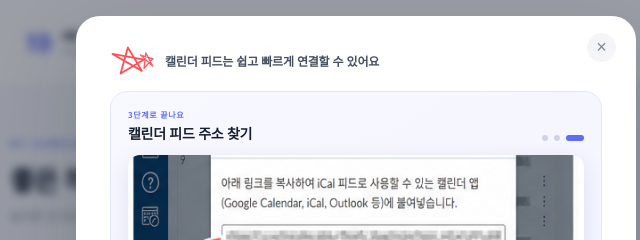
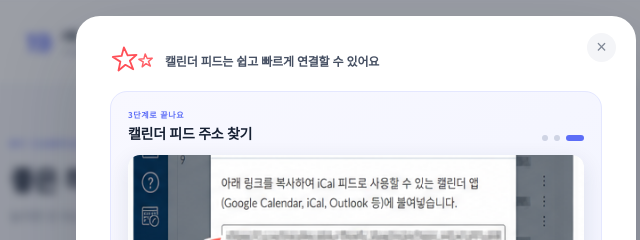
Before and after one commit to ahngwangjae/2608, a website: page index.html in a window 1280 px wide. Shown: the top 240 px of the page, 284-924 px from the left. Drawn offline with Linux system fonts and the light colour scheme.

Commit message:
Redraw connection modal stars

```diff
--- a/index.html
+++ b/index.html
@@ -70,8 +70,8 @@
       <p class="quick-connect-note">
         <span class="quick-star" aria-hidden="true">
           <svg viewBox="0 0 58 40" role="presentation">
-            <path d="M4 9.5 43 20 12 35 24 3 39 34 4 9.5Z"></path>
-            <path class="small-star" d="M39 14 54 20 42 31 46 12 53 29 39 14Z"></path>
+            <path d="M19 2.5 22.8 13 34 13.3 25 20 28.3 31 19 24.6 9.7 31 13 20 4 13.3 15.2 13 19 2.5Z"></path>
+            <path class="small-star" d="M45 13 47.1 19 53.5 19.1 48.3 22.9 50.2 29 45 25.4 39.8 29 41.7 22.9 36.5 19.1 42.9 19 45 13Z"></path>
           </svg>
         </span>
         캘린더 피드는 쉽고 빠르게 연결할 수 있어요
```
